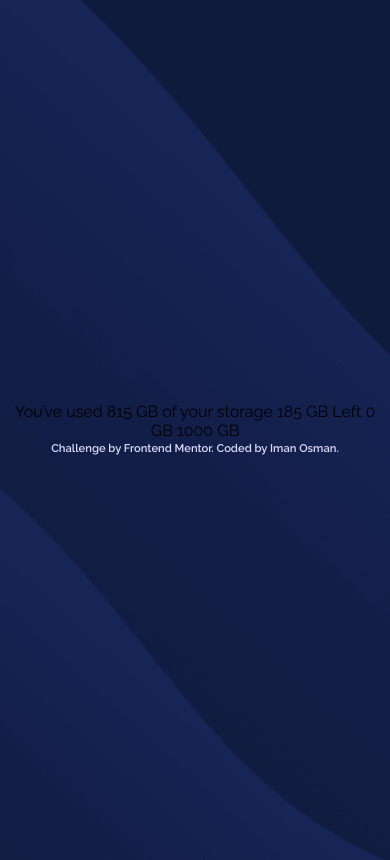
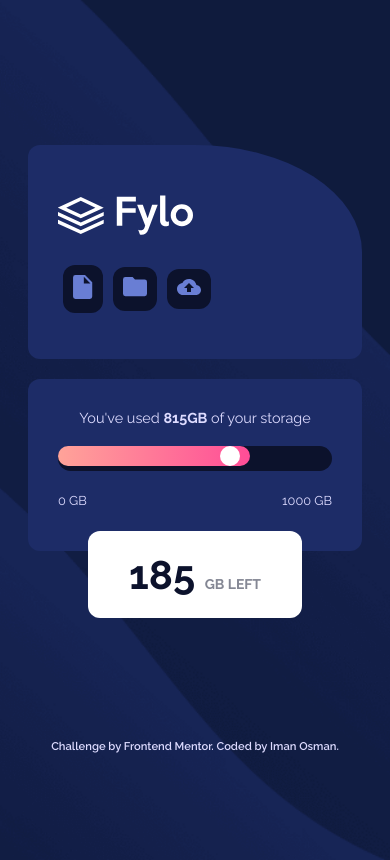
Before and after one commit to i000o/fylo-data-storage-component, a plain HTML site: page index.html in a window 390 px wide. Drawn offline with Linux system fonts and the light colour scheme.

Commit message:
mobile styles <div>'s for shapes

```diff
--- a/index.html
+++ b/index.html
@@ -8,14 +8,38 @@
   <title>Frontend Mentor | Fylo data storage component</title>
 </head>
 <body>
-
-  You’ve used 815 GB of your storage
-
-  185 GB Left
-
-  0 GB
-  1000 GB
-
+  <main>
+    <section class="fylo-card">
+      <img src="images/logo.svg" alt="fylo-logo" class="fylo-logo">
+      <ol class="icons-list">
+        <li>
+          <img src="images/icon-document.svg" alt="document icon">
+        </li>
+        <li>
+          <img src="images/icon-folder.svg" alt="folder icon">
+        </li>
+        <li>
+          <img src="images/icon-upload.svg" alt="upload icon">
+        </li>
+      </ol>
+    </section>
+    <section class="storage-card">
+      <p class="usage-text">You've used <strong>815GB</strong> of your storage</p>
+      <!-- load bar?-->
+      <div class="full-usage-bar">
+        <div class="partial-usage-bar">
+          <div class="white-circle"></div>
+        </div>
+      </div>
+      <div class="scale-div">
+        <p class="zero-gb-text">0 GB</p>
+        <p class="thousand-gb-text">1000 GB</p>
+      </div>
+    </section>
+    <h1 class="storage-left-text">185
+      <span>GB Left</span>
+    </h1>
+  </main>
   <footer>
     <div class="attribution">
     Challenge by <a href="https://www.frontendmentor.io?ref=challenge" target="_blank">Frontend Mentor</a>.
```
